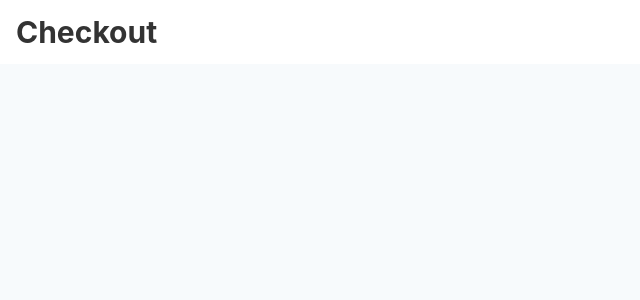
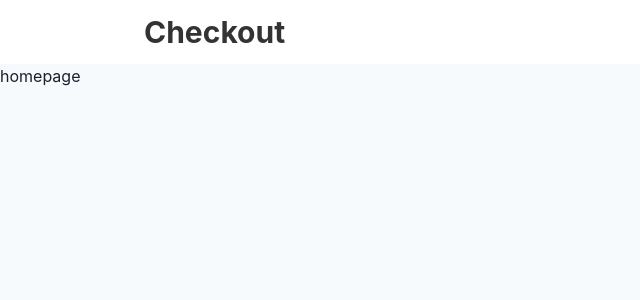
Before and after one commit to 1187juan/orders, a React (Vite) app: page / in a window 1280 px wide. Shown: the top 300 px of the page, without its empty margins (0-640 px from the left). Built offline with nearby package versions, Linux system fonts and the light colour scheme.

Commit message:
AppRouter settings

```diff
--- a/package.json
+++ b/package.json
@@ -15,7 +15,8 @@
 		"@emotion/styled": "^11",
 		"framer-motion": "^6",
 		"react": "18.0.0",
-		"react-dom": "18.0.0"
+		"react-dom": "18.0.0",
+		"react-router-dom": "6.3.0"
 	},
 	"devDependencies": {
 		"@types/react": "18.0.0",
--- a/src/App.jsx
+++ b/src/App.jsx
@@ -1,12 +1,13 @@
 import { ChakraProvider, ColorModeScript } from '@chakra-ui/react'
-import { HomePage } from './pages/HomePage'
+import { AppRouter } from './routes/AppRouter'
 import theme from './theme'
 
 export const App = () => {
 	return (
 		<ChakraProvider theme={theme}>
 			<ColorModeScript initialColorMode={theme.config.initialColorMode} />
-			<HomePage />
+
+			<AppRouter />
 		</ChakraProvider>
 	)
 }
--- a/src/components/HeaderScroll.styles.jsx
+++ b/src/components/HeaderScroll.styles.jsx
@@ -4,10 +4,9 @@
 	position: 'sticky',
 	top: '0px',
 	width: 'auto',
-	padding: '0px 1rem',
 	height: '64px',
 	display: 'flex',
-	justifyContent: 'space-between',
+	justifyContent: 'center',
 	alignItems: 'center',
 
 	backgroundColor: theme.colors.white,
--- a/src/components/layouts/Header.jsx
+++ b/src/components/layouts/Header.jsx
@@ -1,4 +1,5 @@
 import { Heading } from '@chakra-ui/react'
+import { Link } from 'react-router-dom'
 import { HeaderScroll } from '../../components'
 import { Nav } from './Header.styles'
 
@@ -6,9 +7,11 @@
 	return (
 		<HeaderScroll>
 			<Nav>
-				<Heading as='h1' size='lg' color='blackAlpha.800'>
-					Checkout
-				</Heading>
+				<Link to='/'>
+					<Heading as='h1' size='lg' color='blackAlpha.800'>
+						Checkout
+					</Heading>
+				</Link>
 			</Nav>
 		</HeaderScroll>
 	)
--- a/src/components/layouts/Header.styles.jsx
+++ b/src/components/layouts/Header.styles.jsx
@@ -4,6 +4,7 @@
 	width: '100%',
 	height: '100%',
 	maxWidth: '1024px',
+	padding: '0 1rem',
 	display: 'flex',
 	justifyContent: 'space-between',
 	alignItems: 'center',
--- a/src/pages/HomePage.jsx
+++ b/src/pages/HomePage.jsx
@@ -1,9 +1,3 @@
-import { Header } from '../components/layouts'
-
 export const HomePage = () => {
-	return (
-		<>
-			<Header />
-		</>
-	)
+	return <>homepage</>
 }
--- /dev/null
+++ b/src/routes/AppRouter.jsx
@@ -0,0 +1,16 @@
+import { BrowserRouter, Route, Routes } from 'react-router-dom'
+import { Header } from '../components/layouts'
+import { HomePage } from '../pages/HomePage'
+
+export const AppRouter = () => {
+	return (
+		<BrowserRouter>
+			<Header />
+			<Routes>
+				<Route path='/' element={<HomePage />} />
+				<Route path='/products/:product' element={<div>product</div>} />
+				<Route path='/*' element={<div>error 404</div>} />
+			</Routes>
+		</BrowserRouter>
+	)
+}
```
Also changed, not shown: 1 other file (tests, documents, lock files or other folders).
